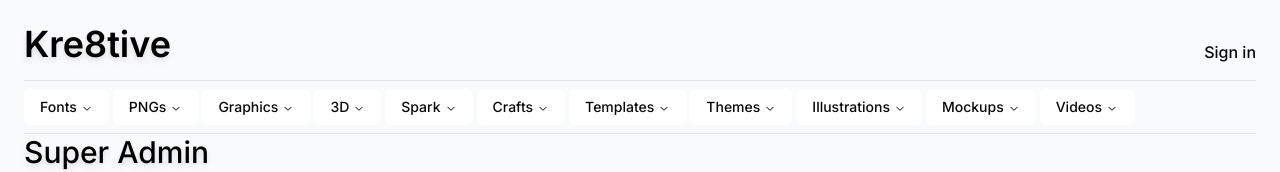
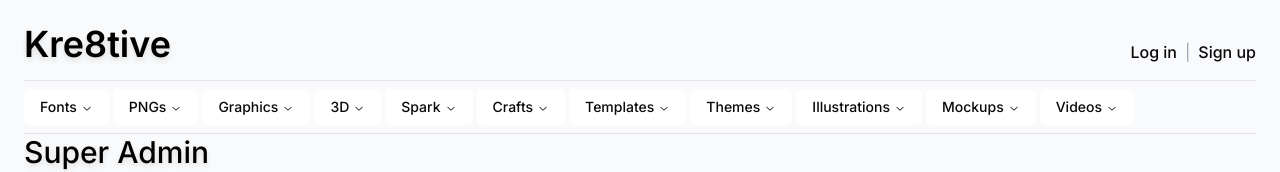
Before and after one commit to Dev0715/Next-OAuth-Payment-AWS, a Next.js app: page /manage in a window 1280 px wide. Shown: the top 172 px of the page. Built offline with nearby package versions, Linux system fonts and the light colour scheme; no server answers.

Commit message:
style: update style of user button

```diff
--- a/components/auth/user-button.tsx
+++ b/components/auth/user-button.tsx
@@ -16,16 +16,23 @@ import { useCurrentUser } from "@/hooks/use-current-user";
 import { LogoutButton } from "@/components/auth/logout-button";
 import { LoginButton } from "./login-button";
 import { WrappedButton } from "../wrapped-button";
+import { SignupButton } from "./signup-button";
 
 export const UserButton = () => {
   const user = useCurrentUser();
 
   if (!user) return (
-    <LoginButton mode="modal">
-      {/* <WrappedButton variant="default" size="lg"> */}
-      <p className="test-lg font-medium">Sign in</p>
-      {/* </WrappedButton> */}
-    </LoginButton>
+    <div className="flex items-center gap-x-2">
+      <LoginButton>
+        {/* <WrappedButton variant="default" size="lg"> */}
+        <p className="text-md font-medium">Log in</p>
+        {/* </WrappedButton> */}
+      </LoginButton>
+      <p className="text-gray-400">|</p>
+      <SignupButton>
+        <p className="text-md font-medium">Sign up</p>
+      </SignupButton>
+    </div>
   );
 
   return (
```
